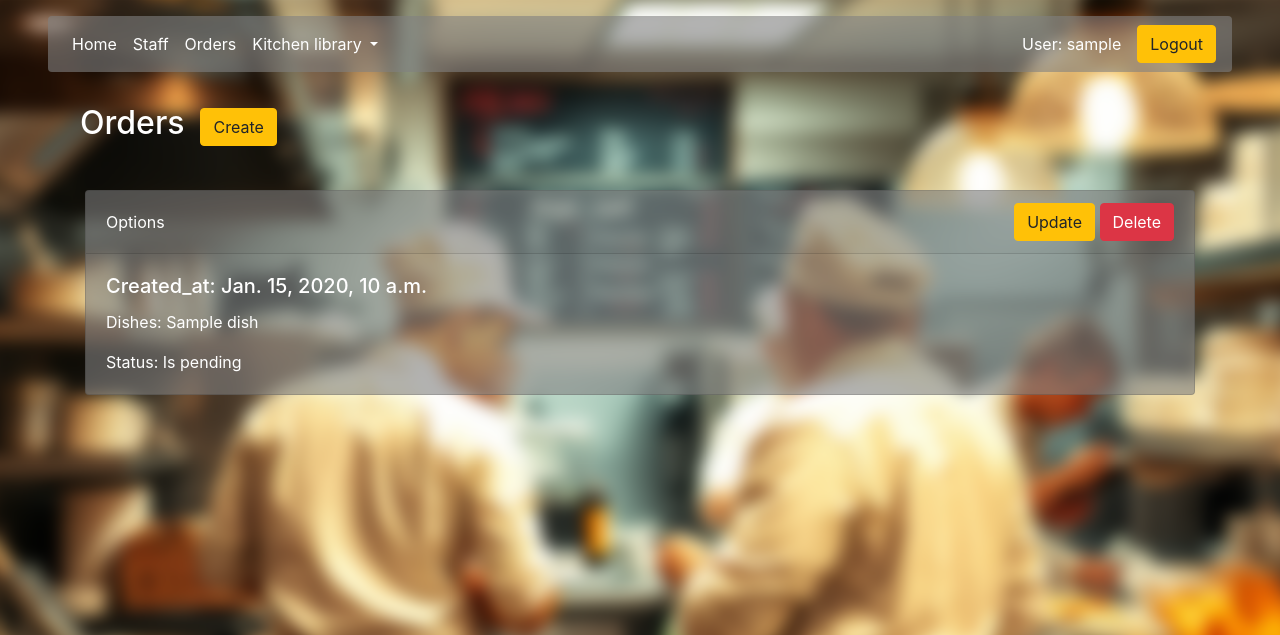
After one commit to Dogober/restaurant-kitchen-service, a Django app: page /orders/ in a window 1280 px wide. The commit adds this page. Shown: the top 635 px of the page. Run offline with Django 5.2, Linux system fonts and the light colour scheme; a user stored in the database is signed in; tables that the repository leaves empty hold one stand-in row (values such as "Sample post").

Commit message:
implement Order views: List, Create, Update, Delete & create relevant templates/urls as well

```diff
--- a/kitchen/urls.py
+++ b/kitchen/urls.py
@@ -19,6 +19,10 @@ from .views import (
     IngredientCreateView,
     IngredientUpdateView,
     IngredientDeleteView,
+    OrderListView,
+    OrderCreateView,
+    OrderUpdateView,
+    OrderDeleteView,
 )
 
 urlpatterns = [
@@ -40,6 +44,10 @@ urlpatterns = [
     path("ingredients/create/", IngredientCreateView.as_view(), name="ingredient-create"),
     path("ingredients/<int:pk>/update/", IngredientUpdateView.as_view(), name="ingredient-update"),
     path("ingredients/<int:pk>/delete/", IngredientDeleteView.as_view(), name="ingredient-delete"),
+    path("orders/", OrderListView.as_view(), name="order-list"),
+    path("orders/create/", OrderCreateView.as_view(), name="order-create"),
+    path("orders/<int:pk>/update/", OrderUpdateView.as_view(), name="order-update"),
+    path("orders/<int:pk>/delete/", OrderDeleteView.as_view(), name="order-delete"),
 ]
 
 app_name = "kitchen"
--- a/kitchen/views.py
+++ b/kitchen/views.py
@@ -153,3 +153,23 @@ class IngredientUpdateView(LoginRequiredMixin, generic.UpdateView):
 class IngredientDeleteView(LoginRequiredMixin, generic.DeleteView):
     model = Ingredient
     success_url = reverse_lazy("kitchen:ingredient-list")
+
+
+class OrderListView(LoginRequiredMixin, generic.ListView):
+    model = Order
+
+
+class OrderCreateView(LoginRequiredMixin, generic.CreateView):
+    model = Order
+    fields = "__all__"
+    success_url = reverse_lazy("kitchen:order-list")
+
+class OrderUpdateView(LoginRequiredMixin, generic.UpdateView):
+    model = Order
+    fields = "__all__"
+    success_url = reverse_lazy("kitchen:order-list")
+
+
+class OrderDeleteView(LoginRequiredMixin, generic.DeleteView):
+    model = Order
+    success_url = reverse_lazy("kitchen:order-list")
--- a/templates/includes/sidebar.html
+++ b/templates/includes/sidebar.html
@@ -10,6 +10,9 @@
       </li>
       <li class="nav-item active">
         <a class="nav-link" href={% url 'kitchen:staff-list' %}>Staff <span class="sr-only">(current)</span></a>
+      </li>
+      <li class="nav-item active">
+        <a class="nav-link" href={% url 'kitchen:order-list' %}>Orders <span class="sr-only">(current)</span></a>
       </li>
       <li class="nav-item dropdown">
         <a class="nav-link dropdown-toggle active" href="#" id="kitchenLibrary" role="button"
--- /dev/null
+++ b/templates/kitchen/order_list.html
@@ -0,0 +1,26 @@
+{% extends "base.html" %}
+
+{% block content %}
+  <div class="d-flex align-items-center text-white p-3 m-3">
+    <h2>Orders</h2>
+    <a href="{% url 'kitchen:order-create' %}" class="btn btn-warning ml-3">Create</a>
+  </div>
+  {% for order in order_list %}
+    <div class="container mt-4">
+      <div class="card text-white bg-default mb-3">
+        <div class="card-header d-flex justify-content-between align-items-center">
+          <div>Options</div>
+          <div>
+            <a href="{% url 'kitchen:order-update' order.id %}" class="btn btn-warning">Update</a>
+            <a href="{% url 'kitchen:order-delete' order.id %}" class="btn btn-danger">Delete</a>
+          </div>
+        </div>
+        <div class="card-body">
+          <h5 class="card-title">Created_at: {{ order.created_at }}</h5>
+          <p class="card-text">Dishes: {{ order.dishes.all|join:", " }}</p>
+          <p class="card-text">Status: {{ order.get_status_display }}</p>
+        </div>
+      </div>
+    </div>
+  {% endfor %}
+{% endblock %}
```
Also changed, not shown: templates/kitchen/order_confirm_delete.html (added, +15 -0 lines), templates/kitchen/order_form.html (added, +15 -0 lines).
